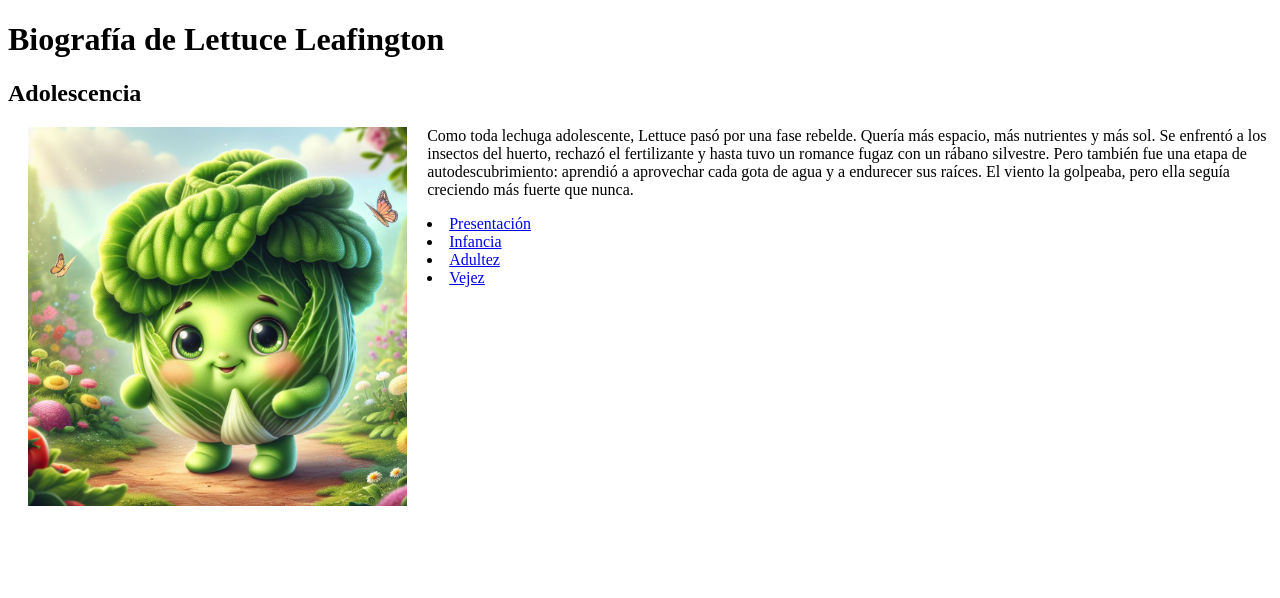
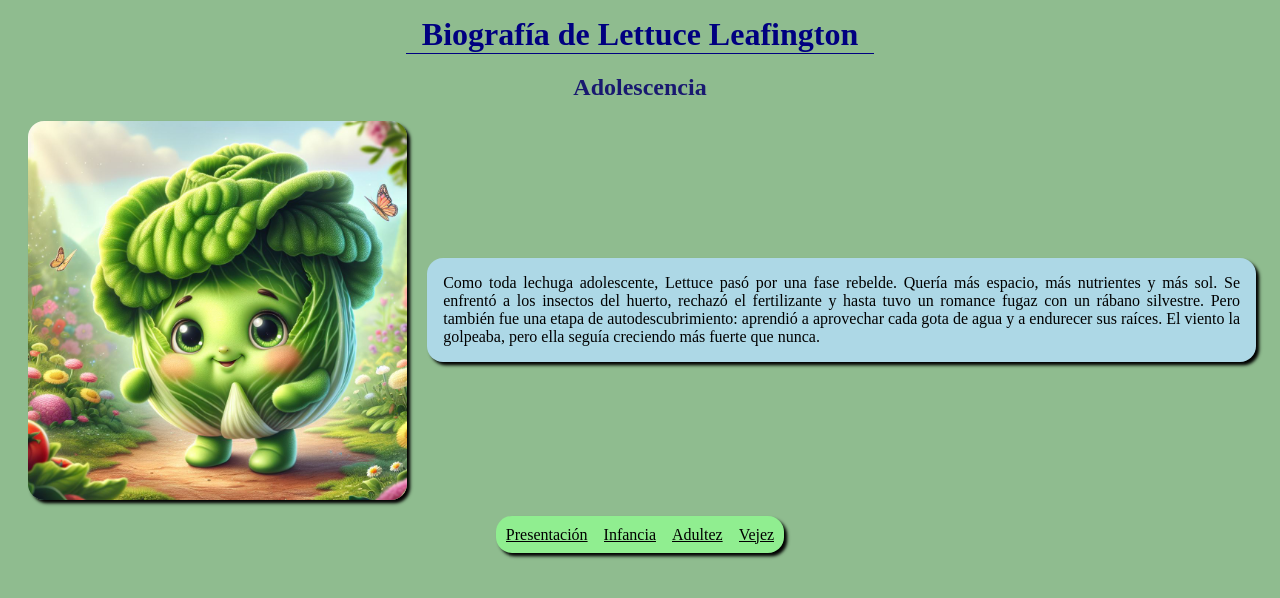
Before and after one commit to NexuSpark/lettuce-bio, a plain HTML site: page pages/adolescencia.html in a window 1280 px wide. Drawn offline with Linux system fonts and the light colour scheme.

Commit message:
:lipstick: add css

```diff
--- a/pages/adolescencia.html
+++ b/pages/adolescencia.html
@@ -4,6 +4,7 @@
     <meta charset="UTF-8">
     <meta name="viewport" content="width=device-width, initial-scale=1.0">
     <title>Lettuce Leafington</title>
+    <link rel="stylesheet" href="../styles.css">
 </head>
 <body>
     <header>
@@ -11,15 +12,17 @@
     </header>
     <main>
         <h2>Adolescencia</h2>
-        <img src="../images/young.jpeg" alt="Lettuce Leafington adolescente" width="30%" align="left" hspace="20">
-        <p>Como toda lechuga adolescente, Lettuce pasó por una fase rebelde. Quería más espacio, más nutrientes y más sol.
-            Se enfrentó a los insectos del huerto, rechazó el fertilizante y hasta tuvo un romance fugaz con un rábano silvestre.
-            Pero también fue una etapa de autodescubrimiento: aprendió a aprovechar cada gota de agua y a endurecer sus raíces.
-            El viento la golpeaba, pero ella seguía creciendo más fuerte que nunca.</p>
+        <section>
+            <img src="../images/young.jpeg" alt="Lettuce Leafington adolescente" width="30%" align="left" hspace="20">
+            <p>Como toda lechuga adolescente, Lettuce pasó por una fase rebelde. Quería más espacio, más nutrientes y más sol.
+                Se enfrentó a los insectos del huerto, rechazó el fertilizante y hasta tuvo un romance fugaz con un rábano silvestre.
+                Pero también fue una etapa de autodescubrimiento: aprendió a aprovechar cada gota de agua y a endurecer sus raíces.
+                El viento la golpeaba, pero ella seguía creciendo más fuerte que nunca.</p>
+        </section>
     </main>
     <nav
         <ul title="Conoce más sobre la vida de Lettuce">
-            <li><a href="../index.html">Presentación</a></li>
+            <li><a class="index" href="../index.html">Presentación</a></li>
             <li><a href="infancia.html">Infancia</a></li>
             <li><a href="adultez.html">Adultez</a></li>
             <li><a href="vejez.html">Vejez</a></li>
--- /dev/null
+++ b/styles.css
@@ -0,0 +1,81 @@
+body{
+    background-color:darkseagreen;
+}
+
+a {
+    color: #000;
+}
+
+a:hover {
+    color:darkgreen;
+}
+
+.index:hover {
+    color:darkslateblue;
+}
+
+li {
+    list-style-type: none;
+    margin: 0;
+    padding: 0;
+    overflow: hidden;
+}
+
+#name {
+    color:darkslategray;
+    font-size: 1.5em;
+    font-weight: bold;
+}
+
+h1 {
+    text-align: center;
+    font-size: 2rem;
+    font-weight: bold;
+    color:navy;
+    border-bottom: navy 0.1rem solid;
+    width: fit-content;
+    padding: 0 1rem;
+    margin: 1rem auto;
+}
+
+h2 {
+    text-align: center;
+    font-size: 1.5rem;
+    font-weight: bold;
+    color:midnightblue;
+}
+
+p {
+    text-align: justify;
+    padding: 1rem;
+    background-color:lightblue;
+    border-radius: 1rem;
+    margin-right: 1rem;
+    box-shadow: #000 0.2rem 0.2rem 0.2rem;
+}
+
+section {
+    display: flex;
+    flex-direction: row;
+    align-items: center;
+}
+
+nav {
+    text-align: center;
+    padding: 0.6rem;
+    display: flex;
+    flex-direction: row;
+    justify-content: center;
+    align-items: center;
+    gap: 1rem;
+    background-color:lightgreen;
+    border-radius: 1rem;
+    width: fit-content;
+    margin: 1rem auto;
+    box-shadow: #000 0.2rem 0.2rem 0.2rem;
+}
+
+img {
+    border-radius: 1rem;
+    box-shadow: #000 0.2rem 0.2rem 0.2rem;
+}
```
Also changed, not shown: index.html (+7 -4 lines), pages/adultez.html (+4 -1 lines), pages/infancia.html (+6 -3 lines), pages/vejez.html (+4 -1 lines).
